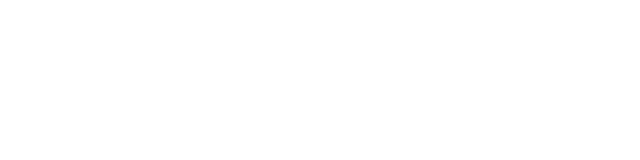
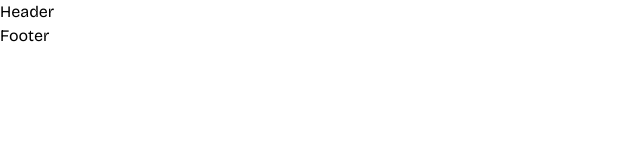
Before and after one commit to varshneymehul/turning-ideas, a Next.js app: page / in a window 1280 px wide. Shown: the top 160 px of the page, without its empty margins (0-640 px from the left). Built offline with nearby package versions, Linux system fonts and the light colour scheme.

Commit message:
make layout

```diff
--- a/app/components/Sidebar.js
+++ b/app/components/Sidebar.js
@@ -2,7 +2,7 @@ import React from 'react'
 
 const Sidebar = () => {
   return (
-    <div>Sidebar</div>
+    <div></div>
   )
 }
 
--- a/app/layout.js
+++ b/app/layout.js
@@ -1,5 +1,7 @@
 import { Bricolage_Grotesque } from "next/font/google";
 import "./globals.css";
+import Header from "./components/Header";
+import Footer from "./components/Footer";
 
 const bricolage = Bricolage_Grotesque({ subsets: ["latin"] });
 
@@ -13,7 +15,11 @@ export const metadata = {
 export default function RootLayout({ children }) {
   return (
     <html lang="en">
-      <body className={bricolage.className}>{children}</body>
+      <body className={bricolage.className}>
+        <Header />
+        {children}
+        <Footer />
+      </body>
     </html>
   );
 }
```
